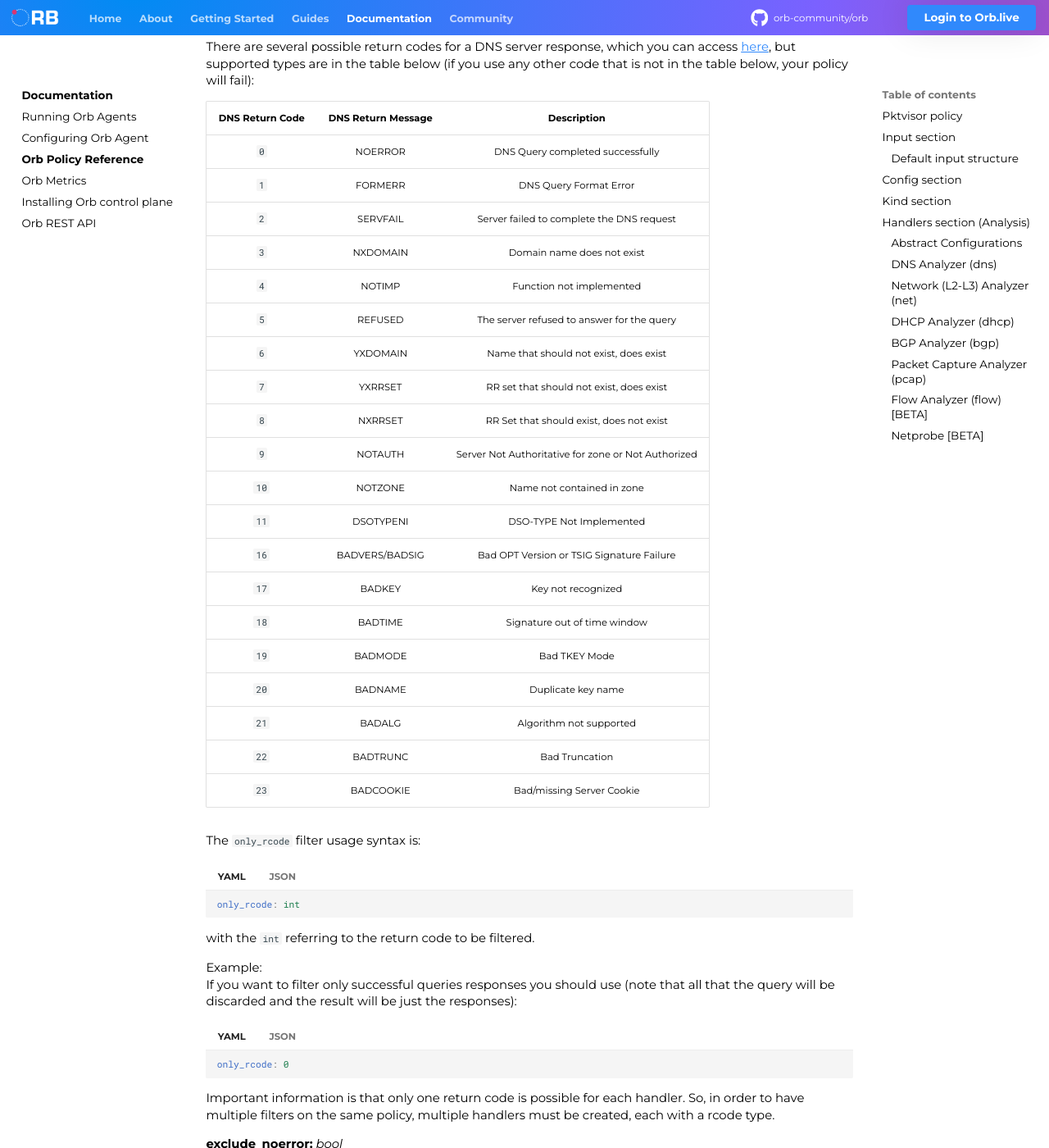
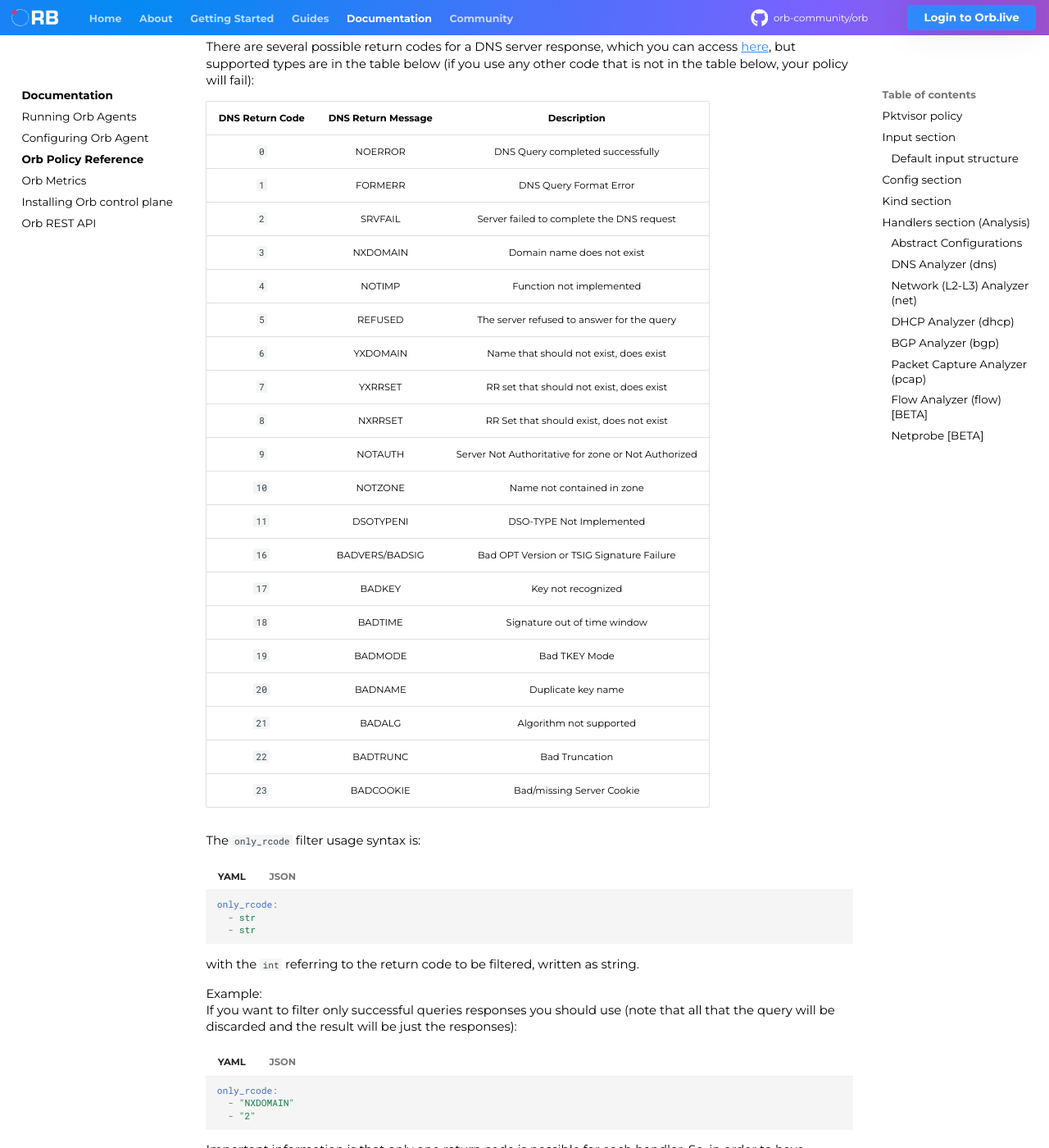
Before and after one commit to orb-community/orb-website, an MkDocs documentation site: the page built from docs/documentation/advanced_policies.md, in a window 1280 px wide and 1400 px high, scrolled down 9413 px. Shown: the whole window at 82% size. Built offline with MkDocs 1.6.1 and Material for MkDocs 9.7.7, drawn with Linux system fonts in a browser that asks for light colours; comment, search, counter and statistics services are not loaded; some of the changed text lies outside the part shown.

Commit message:
only_rcode support string list

````diff
--- a/docs/documentation/advanced_policies.md
+++ b/docs/documentation/advanced_policies.md
@@ -625,7 +625,7 @@ The `topn_percentile_threshold` usage syntax is:<br>
 
     |         Filter         |  Type   | Input  |
     |:----------------------:|:-------:|:------:|
-    |      `only_rcode`      |  *int*  |  PCAP  |
+    |      `only_rcode`      | *str[]* |  PCAP  |
     |   `exclude_noerror`    | *bool*  |  PCAP  |
     | `only_dnssec_response` | *bool*  |  PCAP  |
     |     `answer_count`     |  *int*  |  PCAP  |
@@ -639,7 +639,7 @@ The `topn_percentile_threshold` usage syntax is:<br>
     |   `dnstap_msg_type`    |  *str*  | DNSTAP |
 
 
-    **only_rcode:** *int*. <br>
+    **only_rcode:** *str[]*. <br>
 
     Input: PCAP <br>
 
@@ -651,7 +651,7 @@ The `topn_percentile_threshold` usage syntax is:<br>
     |:---------------:|:------------------:|:---------------------------------------------------:|
     |       `0`       |      NOERROR       |          DNS Query completed successfully           |
     |       `1`       |      FORMERR       |               DNS Query Format Error                |
-    |       `2`       |      SERVFAIL      |      Server failed to complete the DNS request      |
+    |       `2`       |      SRVFAIL      |      Server failed to complete the DNS request      |
     |       `3`       |      NXDOMAIN      |             Domain name does not exist              |
     |       `4`       |       NOTIMP       |              Function not implemented               |
     |       `5`       |      REFUSED       |     The server refused to answer for the query      |
@@ -674,28 +674,32 @@ The `topn_percentile_threshold` usage syntax is:<br>
 
     === "YAML"
         ```yaml
-        only_rcode: int
-        ```
-
-    === "JSON"
-        ```json
-        {
-          "only_rcode": int
-        }
-        ```
-    with the `int` referring to the return code to be filtered. <br>
+        only_rcode:
+          - str
+          - str
+        ```
+
+    === "JSON"
+        ```json
+        {
+          "only_rcode": ["str", "int"]
+        }
+        ```
+    with the `int` referring to the return code to be filtered, written as string. <br>
 
     Example: <br>
     If you want to filter only successful queries responses you should use (note that all that the query will be discarded and the result will be just the responses): <br>
     === "YAML"
         ```yaml
-        only_rcode: 0
-        ```
-
-    === "JSON"
-        ```json
-        {
-        "only_rcode": 0
+        only_rcode:
+          - "NXDOMAIN"
+          - "2"
+        ```
+
+    === "JSON"
+        ```json
+        {
+        "only_rcode": ["NXDOMAIN", "2"]
         }
         ```
     Important information is that only one return code is possible for each handler. So, in order to have multiple filters on the same policy, multiple handlers must be created, each with a rcode type.
@@ -783,13 +787,14 @@ The `topn_percentile_threshold` usage syntax is:<br>
     === "YAML"
         ```yaml
         only_qtype:
-          - array
+          - str
+          - str
         ```
     === "JSON"
         ```json
         {
           "only_qtype": [
-            "array"
+            "str", "str"
           ]
         }
         ```
@@ -855,13 +860,14 @@ The `topn_percentile_threshold` usage syntax is:<br>
     === "YAML"
         ```yaml
         only_qname:
-          - array
+          - str
+          - str
         ```
     === "JSON"
         ```json
         {
           "only_qname": [
-            "array"
+            "str", "str"
           ]
         }
         ```
@@ -895,13 +901,14 @@ The `topn_percentile_threshold` usage syntax is:<br>
     === "YAML"
         ```yaml
         only_qname_suffix:
-          - array
+          - str
+          - str
         ```
     === "JSON"
         ```json
         {
           "only_qname_suffix": [
-            "array"
+            "str", "str"
           ]
         }
         ```
@@ -1216,7 +1223,7 @@ The `topn_percentile_threshold` usage syntax is:<br>
 
     |         Filter         |  Type   | Input  |
     |:----------------------:|:-------:|:------:|
-    |      `only_rcode`      |  *int*  |  PCAP  |
+    |      `only_rcode`      |  *str[]*  |  PCAP  |
     |   `exclude_noerror`    | *bool*  |  PCAP  |
     | `only_dnssec_response` | *bool*  |  PCAP  |
     |     `answer_count`     |  *int*  |  PCAP  |
@@ -1228,7 +1235,7 @@ The `topn_percentile_threshold` usage syntax is:<br>
     |   `dnstap_msg_type`    |  *str*  | DNSTAP |
 
 
-    **only_rcode:** *int*. <br>
+    **only_rcode:** *str[]*. <br>
 
     Input: PCAP <br>
 
@@ -1263,28 +1270,32 @@ The `topn_percentile_threshold` usage syntax is:<br>
 
     === "YAML"
         ```yaml
-        only_rcode: int
-        ```
-
-    === "JSON"
-        ```json
-        {
-          "only_rcode": int
-        }
-        ```
-    with the `int` referring to the return code to be filtered. <br>
+        only_rcode:
+          - str
+          - str
+        ```
+
+    === "JSON"
+        ```json
+        {
+          "only_rcode": ["str", "int"]
+        }
+        ```
+    with the `int` referring to the return code to be filtered, written as string. <br>
 
     Example: <br>
     If you want to filter only successful queries responses you should use (note that all that the query will be discarded and the result will be just the responses): <br>
     === "YAML"
         ```yaml
-        only_rcode: 0
-        ```
-
-    === "JSON"
-        ```json
-        {
-        "only_rcode": 0
+        only_rcode:
+          - "NXDOMAIN"
+          - "2"
+        ```
+
+    === "JSON"
+        ```json
+        {
+        "only_rcode": ["NXDOMAIN", "2"]
         }
         ```
     Important information is that only one return code is possible for each handler. So, in order to have multiple filters on the same policy, multiple handlers must be created, each with a rcode type.
@@ -1372,13 +1383,14 @@ The `topn_percentile_threshold` usage syntax is:<br>
     === "YAML"
         ```yaml
         only_qtype:
-          - array
+          - str
+          - str
         ```
     === "JSON"
         ```json
         {
           "only_qtype": [
-            "array"
+            "str", "str"
           ]
         }
         ```
@@ -1444,13 +1456,14 @@ The `topn_percentile_threshold` usage syntax is:<br>
     === "YAML"
         ```yaml
         only_qname:
-          - array
+          - str
+          - str
         ```
     === "JSON"
         ```json
         {
           "only_qname": [
-            "array"
+            "str", "str"
           ]
         }
         ```
@@ -1484,13 +1497,14 @@ The `topn_percentile_threshold` usage syntax is:<br>
     === "YAML"
         ```yaml
         only_qname_suffix:
-          - array
+          - str
+          - str
         ```
     === "JSON"
         ```json
         {
           "only_qname_suffix": [
-            "array"
+            "str", "str"
           ]
         }
         ```
@@ -1877,7 +1891,8 @@ The `xact_ttl_ms` or `xact_ttl_secs` configuration usage syntax is:<br>
     === "YAML"
         ```yaml
         only_geoloc_prefix:
-          - array
+          - str
+          - str
         ```
         Example:
         ```yaml
@@ -1889,7 +1904,7 @@ The `xact_ttl_ms` or `xact_ttl_secs` configuration usage syntax is:<br>
         ```json
         {
           "only_geoloc_prefix": [
-            "array"
+            "str", "str"
           ]
         }
         ```
@@ -1914,7 +1929,8 @@ The `xact_ttl_ms` or `xact_ttl_secs` configuration usage syntax is:<br>
     === "YAML"
         ```yaml
         only_asn_number:
-          - array
+          - str
+          - str
         ```
         Example:
         ```yaml
@@ -1926,7 +1942,7 @@ The `xact_ttl_ms` or `xact_ttl_secs` configuration usage syntax is:<br>
         ```json
         {
           "only_asn_number": [
-            "array"
+            "str", "str"
           ]
         }
         ```
@@ -2137,7 +2153,8 @@ The `xact_ttl_ms` or `xact_ttl_secs` configuration usage syntax is:<br>
     === "YAML"
         ```yaml
         only_geoloc_prefix:
-          - array
+          - str
+          - str
         ```
         Example:
         ```yaml
@@ -2149,7 +2166,7 @@ The `xact_ttl_ms` or `xact_ttl_secs` configuration usage syntax is:<br>
         ```json
         {
           "only_geoloc_prefix": [
-            "array"
+            "str", "str"
           ]
         }
         ```
@@ -2174,7 +2191,8 @@ The `xact_ttl_ms` or `xact_ttl_secs` configuration usage syntax is:<br>
     === "YAML"
         ```yaml
         only_asn_number:
-          - array
+          - str
+          - str
         ```
         Example:
         ```yaml
@@ -2186,7 +2204,7 @@ The `xact_ttl_ms` or `xact_ttl_secs` configuration usage syntax is:<br>
         ```json
         {
           "only_asn_number": [
-            "array"
+            "str", "str"
           ]
         }
         ```
````
